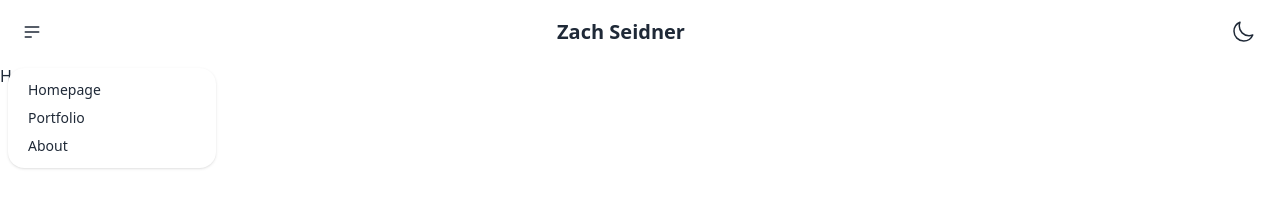
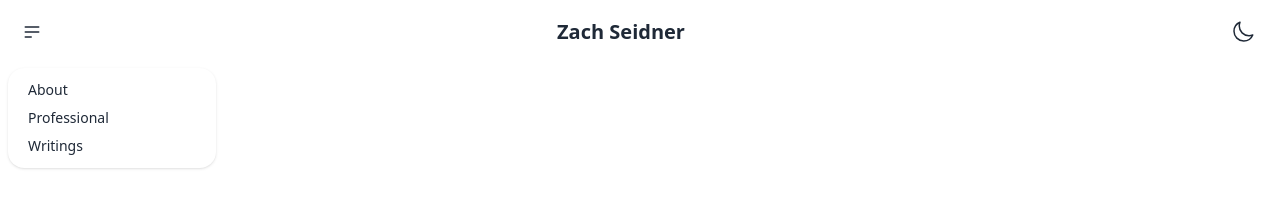
Before and after one commit to zachseidner1/personal-website-v2, a React (Vite) app: page / in a window 1280 px wide. Both pictures are taken after a click on the button 32 px from the left and 32 px from the top of the page. Shown: the top 210 px of the page. Built offline with nearby package versions, Linux system fonts and the light colour scheme.

Commit message:
not found, better navbar layout

```diff
--- a/index.html
+++ b/index.html
@@ -1,13 +1,16 @@
 <!DOCTYPE html>
 <html lang="en" style="height: 100%;" data-theme="light">
+
 <head>
   <meta charset="UTF-8" />
   <link rel="icon" type="image/svg+xml" href="/src/assets/images/favicon.svg" />
   <meta name="viewport" content="width=device-width, initial-scale=1.0" />
-    <title>Vite App</title>
+  <title>Zach Seidner</title>
 </head>
+
 <body style="height: 100%;">
   <div id="root" style="height: 100%; width: 100%;"></div>
   <script type="module" src="/src/main.tsx"></script>
 </body>
+
 </html>
--- a/src/App.tsx
+++ b/src/App.tsx
@@ -1,16 +1,16 @@
 import { createBrowserRouter, RouterProvider } from "react-router";
-import Navbar from "./components/Navbar";
+import RootLayout from "./components/RootLayout";
+import NotFound from "./pages/NotFound";
 import MyFirstBlogPost from "./writings/MyFirstBlogPost";
 
 const router = createBrowserRouter([
-  { path: "/", element: <div>Hello world</div> },
-  { path: "/first-blog-post", element: <MyFirstBlogPost /> },
+  {
+    path: "/", element: <RootLayout />, errorElement: <RootLayout><NotFound /></RootLayout>,
+    children: [{ path: "first-blog-post", element: <MyFirstBlogPost /> }]
+  },
 ]);
 export default function App() {
   return (
-    <div className="flex flex-col">
-      <Navbar />
-      <RouterProvider router={router} />
-    </div>
+    <RouterProvider router={router} />
   );
 }
--- a/src/components/Navbar.tsx
+++ b/src/components/Navbar.tsx
@@ -70,9 +70,9 @@ export default function Navbar() {
           <ul
             tabIndex={0}
             className="menu menu-sm dropdown-content bg-base-100 rounded-box z-1 mt-3 w-52 p-2 shadow">
-            <li><a>Homepage</a></li>
-            <li><a>Portfolio</a></li>
             <li><a>About</a></li>
+            <li><a>Professional</a></li>
+            <li><a>Writings</a></li>
           </ul>
         </div>
       </div>
--- /dev/null
+++ b/src/components/RootLayout.tsx
@@ -0,0 +1,13 @@
+import { Outlet } from "react-router";
+import Navbar from "../components/Navbar";
+
+export default function RootLayout({ children }: { children?: React.ReactNode; }) {
+  return (
+    <div className="flex flex-col h-screen overflow-hidden">
+      <Navbar />
+      <main className="flex-1 overflow-y-auto">
+        {children || <Outlet />}
+      </main>
+    </div>
+  );
+}
--- /dev/null
+++ b/src/pages/NotFound.tsx
@@ -0,0 +1,17 @@
+export default function NotFound() {
+  return (
+    <div className="hero h-full bg-base-200">
+      <div className="hero-content text-center">
+        <div className="max-w-md">
+          <h1 className="text-7xl font-bold text-primary">404</h1>
+          <h2 className="mt-4 text-3xl font-bold sm:text-4xl">
+            Page Not Found
+          </h2>
+          <p className="mt-6 text-lg leading-8 text-base-content/80">
+            Insert quirky error message and easter eggs here...
+          </p>
+        </div>
+      </div>
+    </div>
+  );
+}
--- a/src/pages/Writing.tsx
+++ b/src/pages/Writing.tsx
@@ -6,10 +6,12 @@ export default function Writing({
   children: React.ReactNode;
 }) {
   return (
-    <article className="prose prose-sm mx-auto px-4 py-8 sm:prose lg:prose-lg">
-      <h2>{title}</h2>
-      <hr />
-      {children}
-    </article>
+    <div className="w-full h-full">
+      <article className="prose prose-sm mx-auto px-4 py-8 sm:prose lg:prose-lg">
+        <h2>{title}</h2>
+        <hr />
+        {children}
+      </article>
+    </div>
   );
 }
```
Lines whose indentation alone changed are shown as unchanged.
